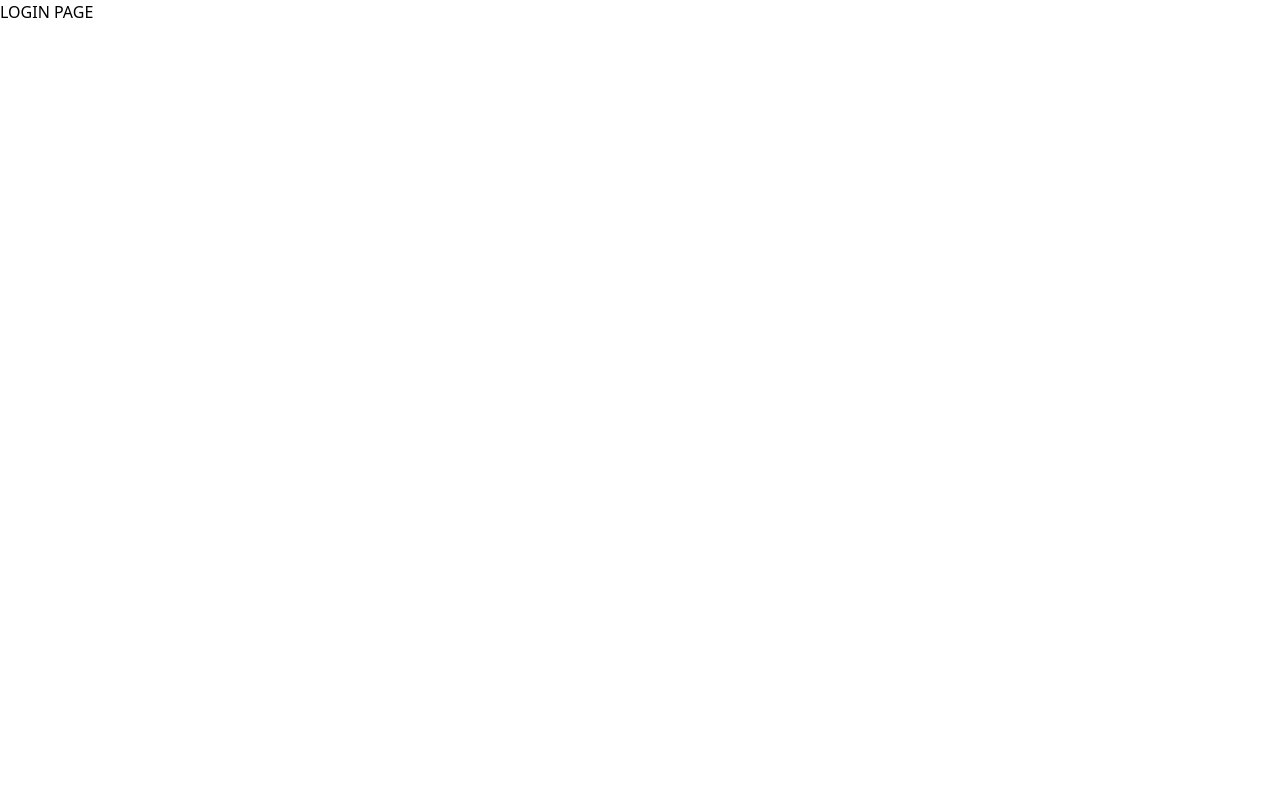
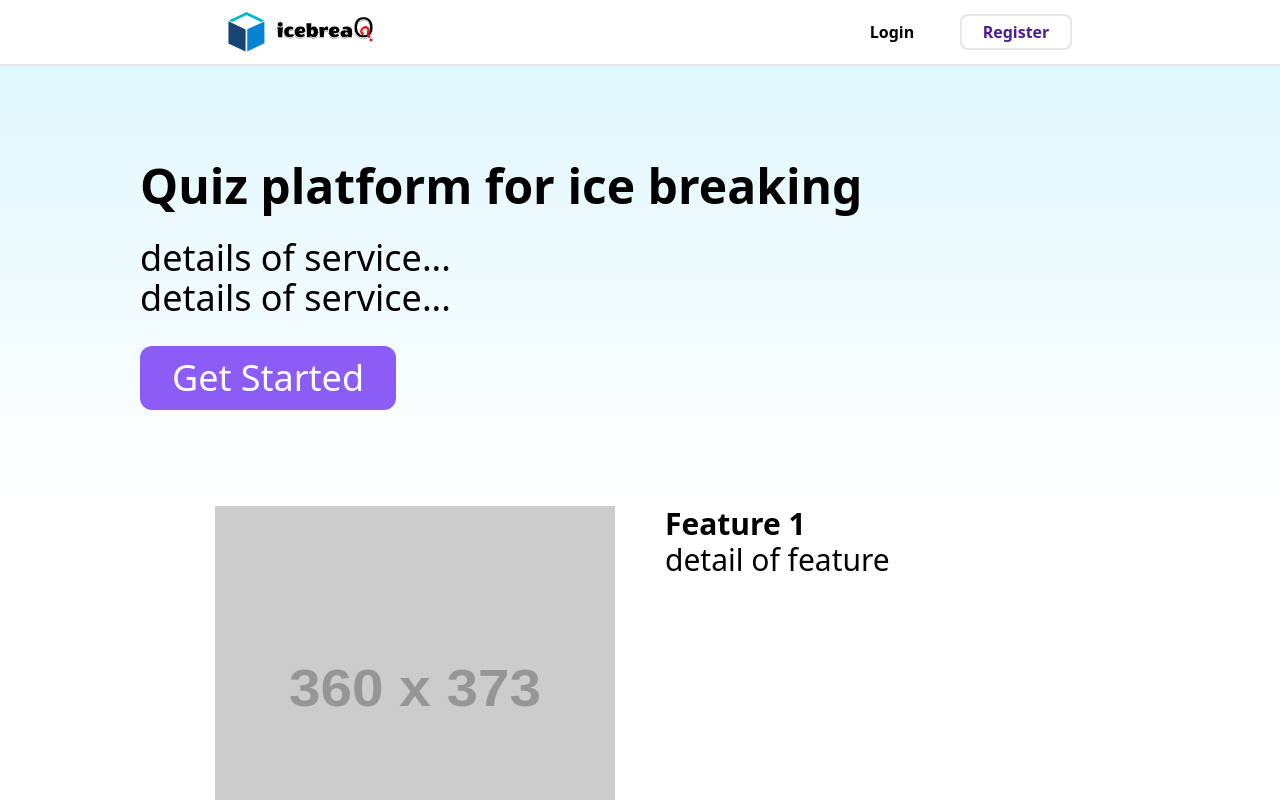
Before and after one commit to Team-ILA/icebreaQ-front, a React (Create React App) app: page / in a window 1280 px wide. Shown: the top 800 px of the page. Built offline with nearby package versions, Linux system fonts and the light colour scheme.

Commit message:
feat: add landing page route to '/'

```diff
--- a/src/App.tsx
+++ b/src/App.tsx
@@ -2,13 +2,15 @@ import React from 'react';
 import { Route, Routes } from 'react-router-dom';
 
 import Home from './routes/Home';
+import Landing from './routes/Landing';
 import Makequiz from './routes/MakeQuiz';
 import Quiz from './routes/Quiz';
 
 function App() {
   return (
     <Routes>
-      <Route element={<Home />} index path="/" />
+      <Route element={<Landing />} index path="/" />
+      <Route element={<Home />} index path="/home" />
       <Route element={<Makequiz />} path="/makequiz" />
       <Route element={<Quiz />} path="/quiz/:quizId" />
     </Routes>
```
